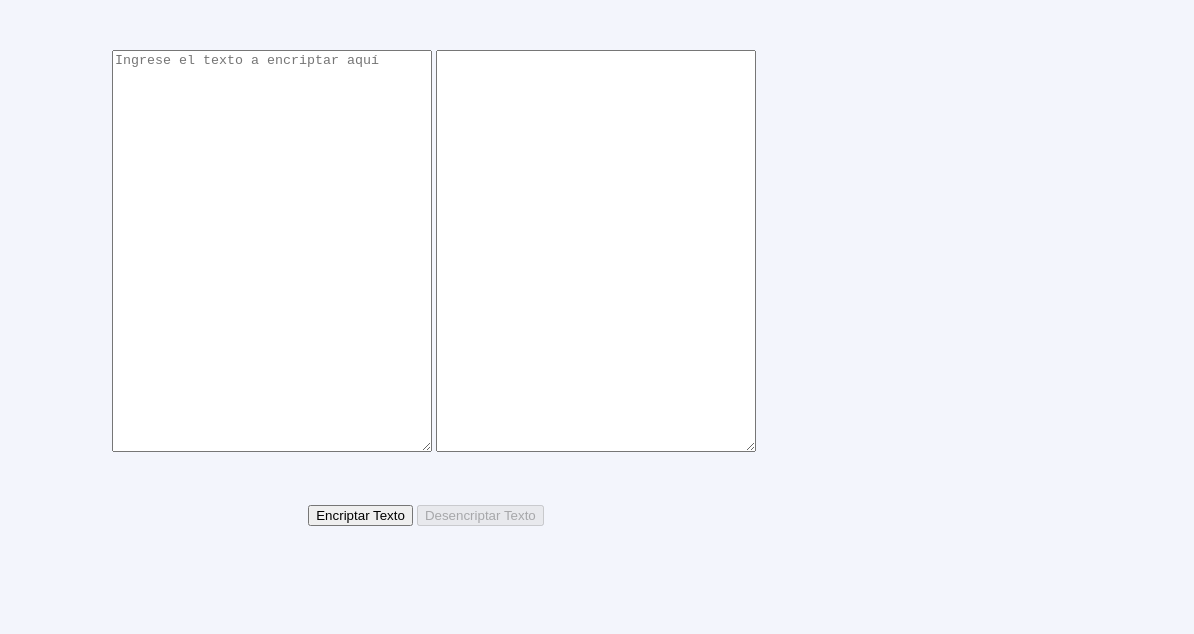
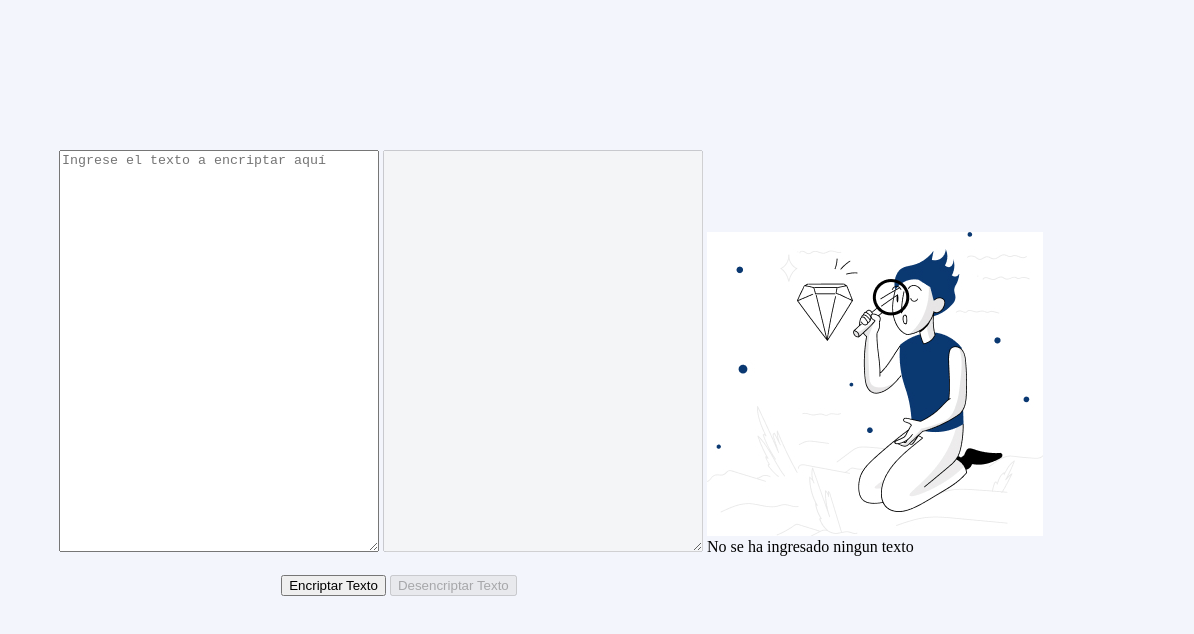
Before and after one commit to CaFeTor15/encriptador, a plain HTML site: page index.html in a window 1280 px wide. Both pictures are taken after a click on the button "Encriptar Texto". Shown: the full height of the page, 86-1280 px from the left. Drawn offline with Linux system fonts and the light colour scheme.

Commit message:
Se creo archivo app.js se crea funcion para incriptar y condicion si el input se encuentra bacio mostrando una imagen y un texto

```diff
--- a/Style.css
+++ b/Style.css
@@ -1,8 +1,9 @@
 
 body{
-    width: 1024px;
+    width: 1240px;
+    height: auto;
     background: #F3F5FC;
-    text-align: center;
+
   }
 .logo{
     width: 32px;
@@ -12,9 +13,9 @@ body{
 
  }
  .contenedor-texto{
-    width: 940px;
+    width: 1000px;
     margin: 0 auto;
-    padding: 50px;
+    padding: 150px 50px 20px 100px;
 
  }
  .contenedor-texto li{
@@ -29,6 +30,8 @@ body{
 
  }
  .botones{
+   width: 970px;
+    text-align: center;
 
  }
  .botones li{
--- /dev/null
+++ b/app.js
@@ -0,0 +1,19 @@
+let textEncriptar="";
+
+function Encriptar() {
+
+    textEncriptar= document.getElementById('TextoEncriptar').value;
+    console.log(textEncriptar);
+
+    //Controla si el usiario ingresa el Texto a desencriptar mostrando una imagen y un mensaje
+    if(textEncriptar==""){
+        document.getElementById('imagen').style.display ='block';
+        document.getElementById('mensajeTexto').style.display='block';
+    }
+    else{
+        document.getElementById('imagen').style.display ='none';
+        document.getElementById('mensajeTexto').style.display='none';
+    }
+
+
+}
--- a/index.html
+++ b/index.html
@@ -18,18 +18,29 @@
         <fieldset>
             <ul class="contenedor-texto">
                 <li>
-                    <textarea class="input-text-encriptar" placeholder="Ingrese el texto a encriptar aquí"></textarea>
+                    <textarea class="input-text-encriptar" id="TextoEncriptar" placeholder="Ingrese el texto a encriptar aquí"></textarea>
                 </li>
                 <li>
-                    <textarea class="input-text-encriptar"></textarea>
+                    <textarea class="input-text-encriptar" disabled></textarea>
+                </li>
+                <li>
+                    <div  id="imagen" style="display: none;">
+                        <img src="imagenes/Muñeco.jpg">
+                    </div>
+                    <div id="mensajeTexto" style="display: none;">
+                        <label>No se ha ingresado ningun texto</label>
+                    </div>
                 </li>
 
             </ul>
         </fieldset>
+        <div>
+
+        </div>
         <fieldset>
             <ul class="botones">
                 <li>
-                    <button>Encriptar Texto</button>
+                    <button onclick="Encriptar()">Encriptar Texto</button>
                 </li>
                 <li>
                     <button disabled>Desencriptar Texto</button>
@@ -41,5 +52,6 @@
     <footer>
 
     </footer>
+    <script src="app.js"></script>
 </body>
 </html>
```
Also changed, not shown: imagenes/Muñeco.jpg (added), imagenes/Rectangle 1.jpg (deleted).
